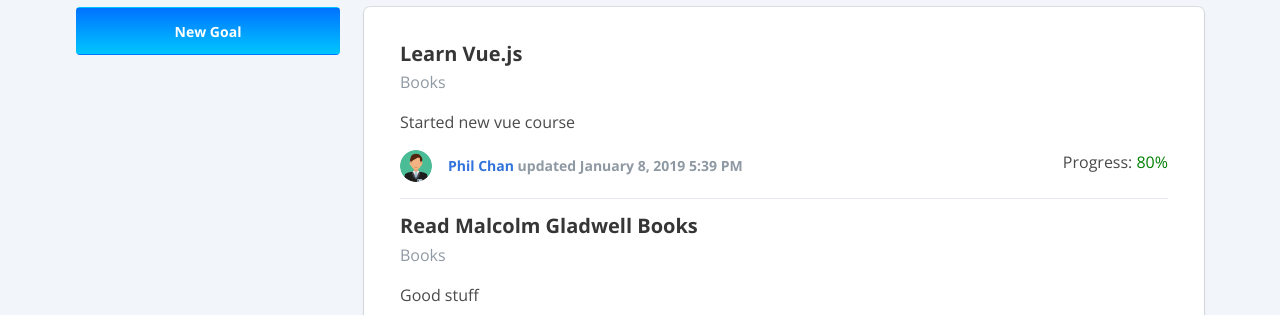
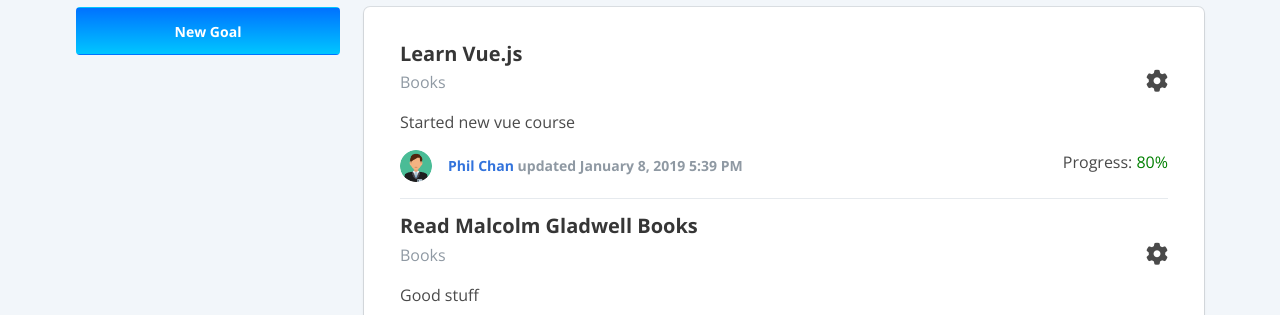
Before and after one commit to hungrypc/vue-activity-planner, a Vue app: page / in a window 1280 px wide. Shown: the part 198-513 px from the top of the page. Built offline with nearby package versions, Linux system fonts and the light colour scheme.

Commit message:
delete implemented in fakeApi, main.js, Vue updated on delete

```diff
--- a/package.json
+++ b/package.json
@@ -10,6 +10,8 @@
   "dependencies": {
     "core-js": "^3.6.5",
     "moment": "^2.27.0",
+    "node-sass": "^4.14.1",
+    "sass-loader": "^9.0.0",
     "vue": "^2.6.11"
   },
   "devDependencies": {
--- a/public/index.html
+++ b/public/index.html
@@ -11,6 +11,7 @@
     <link href="https://fonts.googleapis.com/css?family=Open+Sans:300,400,700" rel="stylesheet">
     <!-- Bulma Version 0.7.2-->
     <link rel="stylesheet" href="https://cdnjs.cloudflare.com/ajax/libs/bulma/0.7.2/css/bulma.min.css" />
+    <script src="https://kit.fontawesome.com/57542fd59d.js" crossorigin="anonymous"></script>
   </head>
   <body>
     <noscript>
--- a/src/App.vue
+++ b/src/App.vue
@@ -16,7 +16,14 @@
               <div v-if="isFetching">
                 Loading...
               </div>
-              <goal-item v-for="goal in goals" :goal="goal" :user="user" :key="goal.id" :categories="categories"></goal-item>
+              <goal-item
+                v-for="goal in goals"
+                :goal="goal"
+                :user="user"
+                :key="goal.id"
+                :categories="categories"
+                @goalDeleted="handleGoalDelete"
+              ></goal-item>
               <div v-if="!isFetching">
                 <div class="goal-length">Currently {{ goalLength }} activities</div>
                 <div class="goal-motivation">{{ goalMotivation }}</div>
@@ -34,7 +41,7 @@ import Vue from 'vue'
 import Goal from "./components/Goal";
 import Nav from "./components/Nav"
 import Form from "./components/Form";
-import { fetchGoals, fetchCategories, fetchUser } from '@/api'
+import { fetchGoals, fetchCategories, fetchUser, deleteGoal } from '@/api'
 
 export default {
   name: "App",
@@ -71,6 +78,11 @@ export default {
     addGoal(newGoal) {
       // this.goals[newGoal.id] = newGoal
       Vue.set(this.goals, newGoal.id, newGoal)
+    },
+    handleGoalDelete(goal) {
+      deleteGoal(goal).then(deletedGoal => {
+        Vue.delete(this.goals, deletedGoal.id)
+      })
     }
   },
   computed: {
--- a/src/api/index.js
+++ b/src/api/index.js
@@ -23,3 +23,7 @@ export const fetchUser = () => {
     id: "-Aj34jknvncx98812"
   }
 }
+
+export const deleteGoal = (goal) => {
+  return fakeApi.delete('goals', goal)
+}
--- a/src/components/Goal.vue
+++ b/src/components/Goal.vue
@@ -1,6 +1,9 @@
 <template>
   <article class="post">
-    <h4>{{ goal.title }}</h4>
+    <div class="goal-title-wrapper">
+      <h4 class="goal-title">{{ goal.title }}</h4>
+      <i @click="toggleMenu" class="fas fa-cog goal-settings"></i>
+    </div>
     <p class="goal-category">{{ textUtility_capitalize(categories[goal.category].text) }}</p>
     <p>{{ goal.notes }}</p>
     <div class="media">
@@ -19,6 +22,10 @@
       <div class="media-right">
         <span>Progress: <span :class="'color-' + computeProgress">{{ goal.progress }}%</span></span>
         <!-- <span>Progress: <span :style={"color": computeProgress}>{{ goal.progress }}%</span></span> -->
+      </div>
+      <div v-if="isMenuDisplayed" class="goal-control">
+        <a class="button is-warning">Edit</a>
+        <a class="button is-danger" @click="deleteGoal">Delete</a>
       </div>
     </div>
   </article>
@@ -47,6 +54,11 @@ export default {
       required: true
     }
   },
+  data() {
+    return {
+      isMenuDisplayed: false
+    }
+  },
   mixins: [textUtility],
   computed: {
     computeProgress() {
@@ -60,10 +72,18 @@ export default {
       }
     }
   },
+  methods: {
+    toggleMenu() {
+      this.isMenuDisplayed = !this.isMenuDisplayed
+    },
+    deleteGoal() {
+      this.$emit('goalDeleted', this.goal)
+    }
+  }
 };
 </script>
 
-<style scoped>
+<style lang="scss" scoped>
 .media-left img {
   border-radius: 50%;
 }
@@ -96,4 +116,21 @@ article.post {
 .color-green {
   color: green;
 }
+
+.goal-settings {
+  float: right;
+  font-size: 22px;
+
+  &:hover {
+    cursor: pointer;
+  };
+}
+
+.goal-control {
+  margin: 20px 0 0 0;
+
+  a {
+    margin-right: 5px;
+  }
+}
 </style>
--- a/src/lib/fakeApi.js
+++ b/src/lib/fakeApi.js
@@ -47,6 +47,16 @@ class FakeApi {
       res(item)
     })
   }
+
+  delete(resource, item) {
+    return new Promise((res, rej) => {
+      if (!item) {
+        rej(new Error('nothing to delete'))
+      }
+      delete data[resource][item.id]
+      res(item)
+    })
+  }
 }
 
 export default new FakeApi()
```
Also changed, not shown: 1 other file (tests, documents, lock files or other folders).
